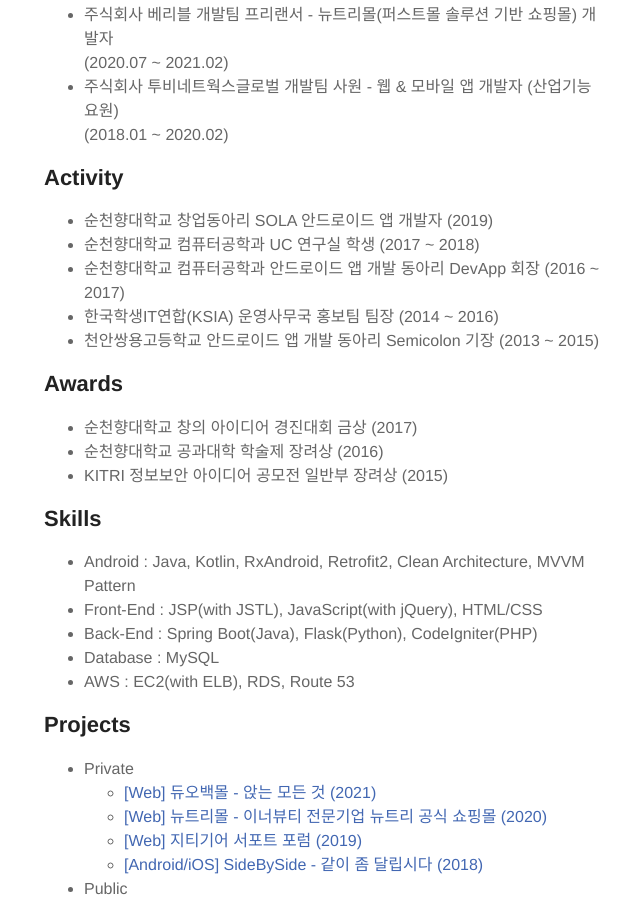
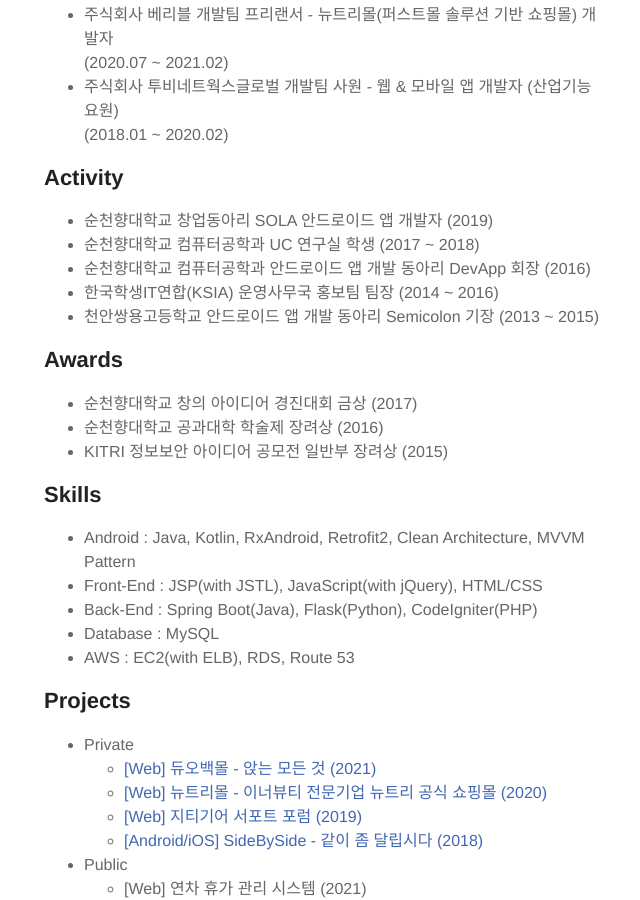
Before and after one commit to ry4nkim/ry4nkim.github.io, a Jekyll site: the page built from about.md, in a window 1280 px wide and 900 px high, scrolled down 863 px. Shown: the whole window, without its empty margins (316-956 px from the left). Built offline with Jekyll 4.4.1, drawn with Linux system fonts in a browser that asks for light colours.

Commit message:
Update about.md

```diff
--- a/about.md
+++ b/about.md
@@ -27,7 +27,7 @@
 <ul>
   <li>순천향대학교 창업동아리 SOLA 안드로이드 앱 개발자 (2019)</li>
   <li>순천향대학교 컴퓨터공학과 UC 연구실 학생 (2017 ~ 2018)</li>
-  <li>순천향대학교 컴퓨터공학과 안드로이드 앱 개발 동아리 DevApp 회장 (2016 ~ 2017)</li>
+  <li>순천향대학교 컴퓨터공학과 안드로이드 앱 개발 동아리 DevApp 회장 (2016)</li>
   <li>한국학생IT연합(KSIA) 운영사무국 홍보팀 팀장 (2014 ~ 2016)</li>
   <li>천안쌍용고등학교 안드로이드 앱 개발 동아리 Semicolon 기장 (2013 ~ 2015)</li>
 </ul>
```
